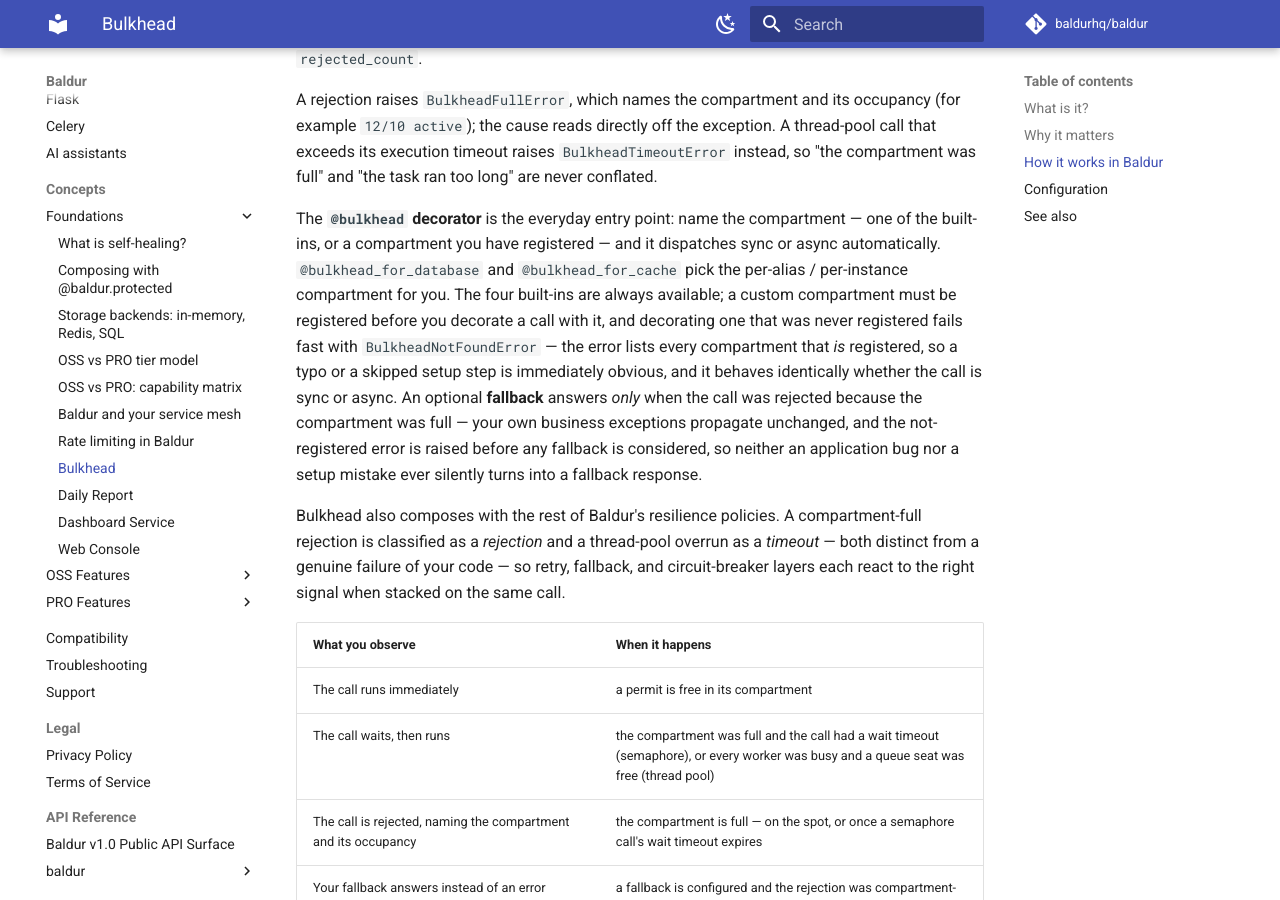
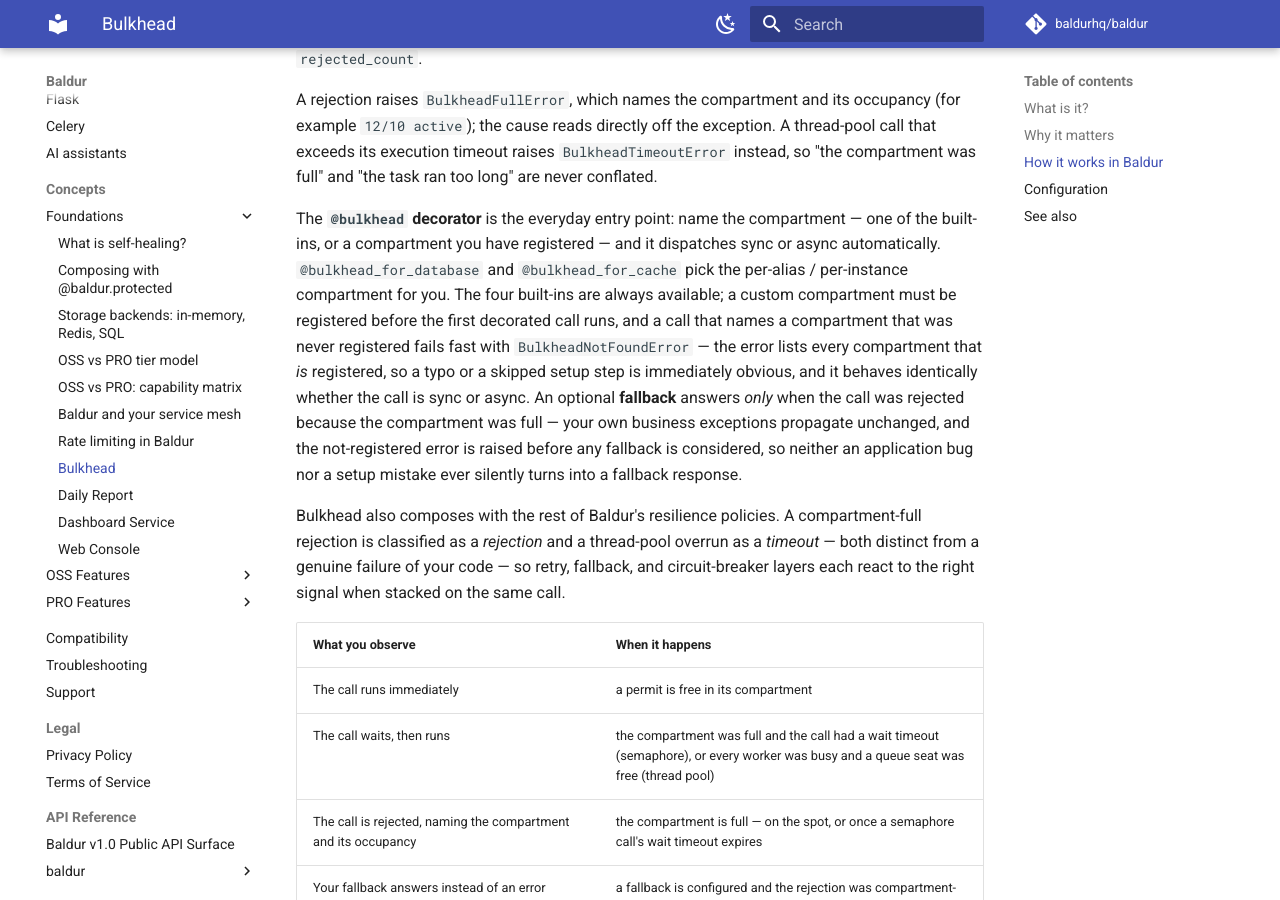
Before and after one commit to baldurhq/baldur, an MkDocs documentation site: the page built from docs/concepts/foundations/bulkhead.md, in a window 1280 px wide and 900 px high, scrolled down 3138 px. Built offline with MkDocs 1.6.1 and Material for MkDocs 9.7.7, drawn with Linux system fonts in a browser that asks for light colours; comment, search, counter and statistics services are not loaded.

Commit message:
docs(concepts): fix bulkhead guide — not-registered error fires at first call, not at decoration
A custom compartment must be provisioned before the first decorated call
runs; the decorator resolves the registry at call time, so registering
after decoration (the usual import-time-decorate, startup-register order)
is valid. The old sentence read as if decoration itself failed fast.

Co-Authored-By: Claude Opus 4.8 (1M context) <noreply@anthropic.com>

```diff
--- a/docs/concepts/foundations/bulkhead.md
+++ b/docs/concepts/foundations/bulkhead.md
@@ -120,10 +120,10 @@ The **`@bulkhead` decorator** is the everyday entry point: name the compartment
 built-ins, or a compartment you have registered — and it dispatches sync or async automatically.
 `@bulkhead_for_database` and `@bulkhead_for_cache` pick the per-alias / per-instance compartment
 for you. The four built-ins are always available; a custom compartment must be registered before
-you decorate a call with it, and decorating one that was never registered fails fast with
-`BulkheadNotFoundError` — the error lists every compartment that *is* registered, so a typo or a
-skipped setup step is immediately obvious, and it behaves identically whether the call is sync or
-async. An optional **fallback** answers *only* when the call was rejected because the compartment
+the first decorated call runs, and a call that names a compartment that was never registered fails
+fast with `BulkheadNotFoundError` — the error lists every compartment that *is* registered, so a
+typo or a skipped setup step is immediately obvious, and it behaves identically whether the call is
+sync or async. An optional **fallback** answers *only* when the call was rejected because the compartment
 was full — your own business exceptions propagate unchanged, and the not-registered error is
 raised before any fallback is considered, so neither an application bug nor a setup mistake ever
 silently turns into a fallback response.
```
